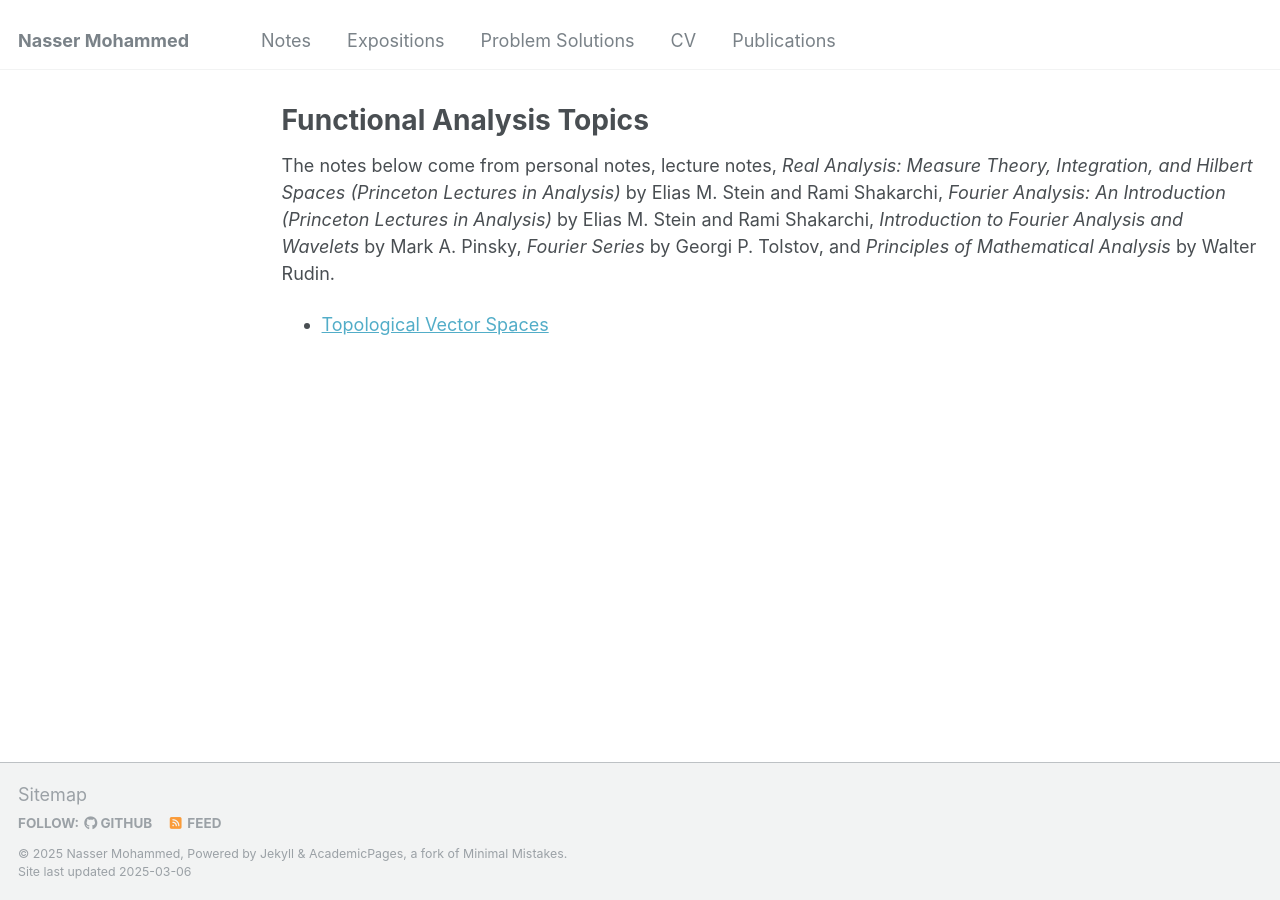
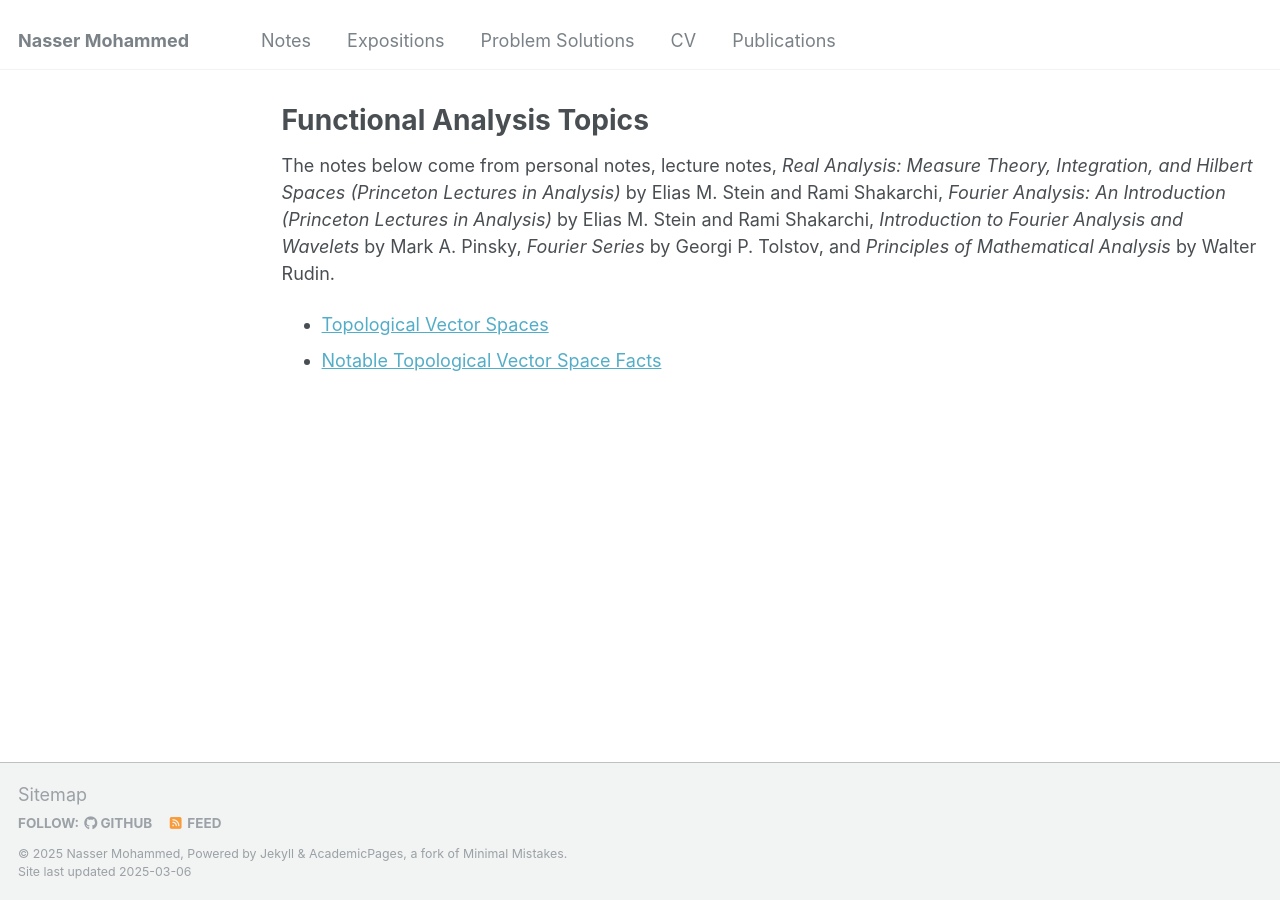
Before and after one commit to Nasser-Mohammed/Nasser-Mohammed.github.io, a Jekyll site: the page built from _pages/notes/Functional-Analysis/nav.md, in a window 1280 px wide. Built offline with Jekyll 4.4.1, drawn with Linux system fonts in a browser that asks for light colours.

Commit message:
Update nav.md

```diff
--- a/_pages/notes/Functional-Analysis/nav.md
+++ b/_pages/notes/Functional-Analysis/nav.md
@@ -7,3 +7,4 @@ author_profile: false
 The notes below come from personal notes, lecture notes, *Real Analysis: Measure Theory, Integration, and Hilbert Spaces (Princeton Lectures in Analysis)* by Elias M. Stein and Rami Shakarchi,
 *Fourier Analysis: An Introduction (Princeton Lectures in Analysis)* by Elias M. Stein and Rami Shakarchi, *Introduction to Fourier Analysis and Wavelets* by Mark A. Pinsky, *Fourier Series* by Georgi P. Tolstov, and *Principles of Mathematical Analysis* by Walter Rudin.
 - [Topological Vector Spaces](TVS-spaces.md)
+- [Notable Topological Vector Space Facts](TVS-facts.md)
```
